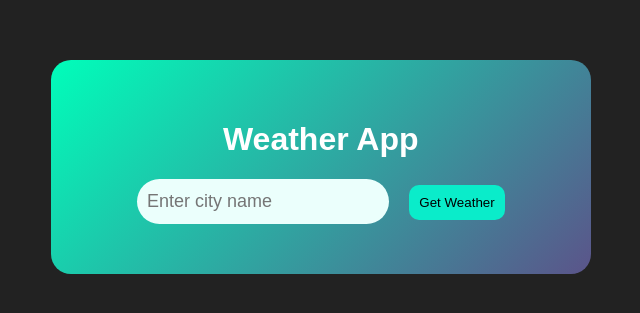
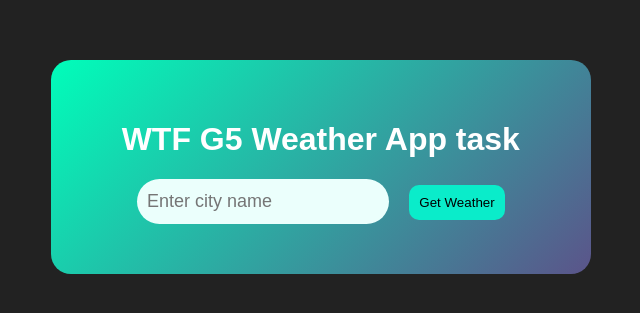
Before and after one commit to kponky/WTF-G5-Repo, a plain HTML site: page index.html in a window 1280 px wide. Shown: the part 283-596 px from the top of the page, without its empty margins (317-957 px from the left). Drawn offline with Linux system fonts and the light colour scheme.

Commit message:
some changes made

```diff
--- a/index.html
+++ b/index.html
@@ -8,7 +8,7 @@
   </head>
   <body>
     <div class="container">
-      <h1>Weather App</h1>
+      <h1> WTF G5 Weather App task</h1>
       <div class="input-container">
         <input type="text" id="cityInput" placeholder="Enter city name" />
         <button onclick="getWeather()" class="btn">Get Weather</button>
```
